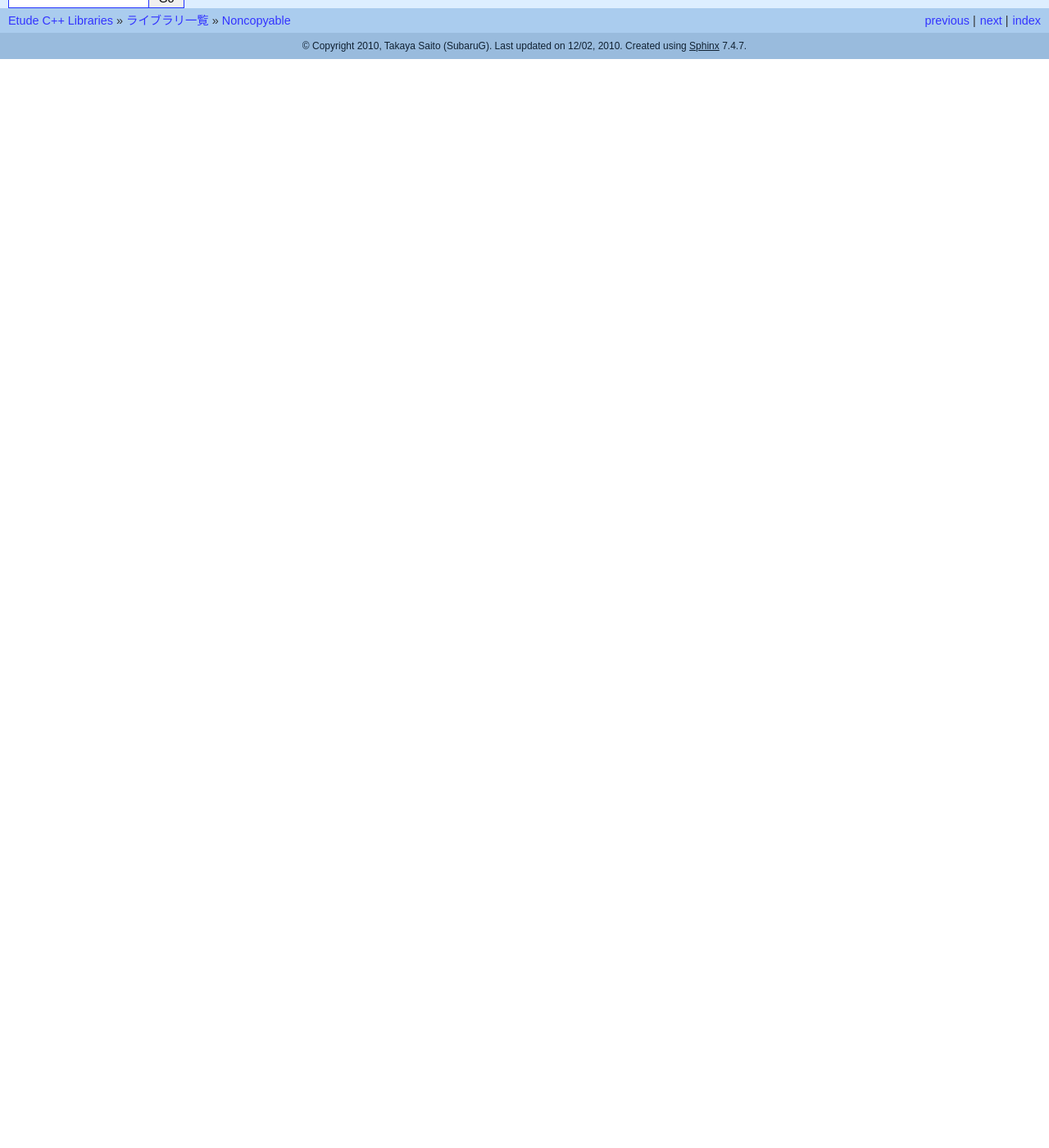
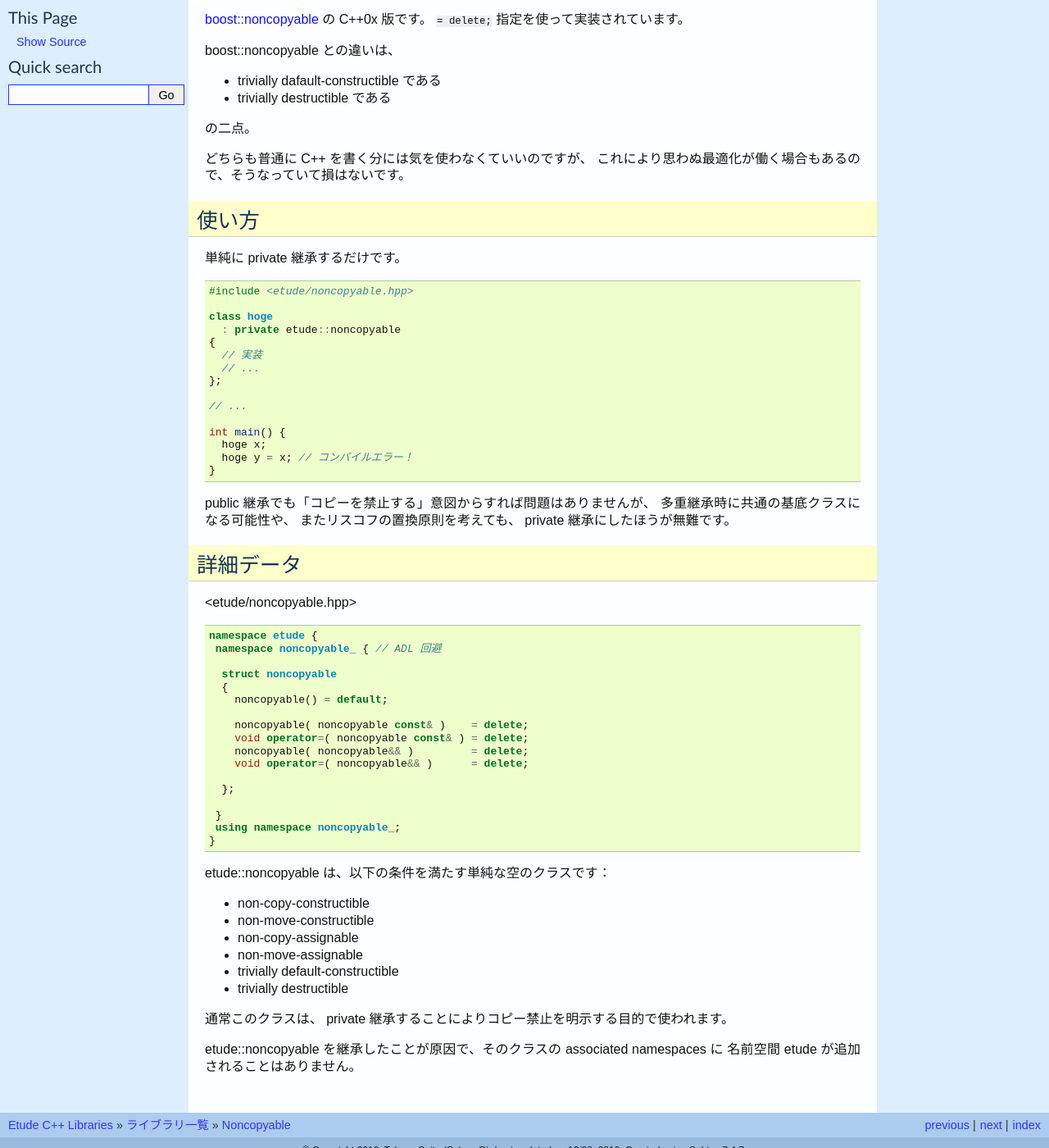
Before and after one commit to gintenlabo/etude, a Sphinx documentation site: the page built from docs/noncopyable.rst, in a window 1280 px wide and 1400 px high, scrolled down 270 px. Shown: the whole window at 82% size. Built offline with Sphinx 7.4.7, drawn with Linux system fonts in a browser that asks for light colours; before the commit the page ends 900 px from its top, so only the background shows below that; some of the changed text lies outside the part shown.

Commit message:
noncopyable のドキュメントを追加

```diff
--- a/docs/noncopyable.rst
+++ b/docs/noncopyable.rst
@@ -2,4 +2,90 @@
 Noncopyable
 ============
 
-under construction...
+
+必要なヘッダ
+  <etude/noncopyable.hpp>
+
+使い道
+  コピーできないクラスであることを明示する
+
+
+概要
+-----
+
+`boost::noncopyable <http://www.boost.org/doc/libs/1_45_0/libs/utility/utility.htm#Class_noncopyable>`_ の C++0x 版です。 ``= delete;`` 指定を使って実装されています。
+
+boost::noncopyable との違いは、
+
+- trivially dafault-constructible である
+- trivially destructible である
+
+の二点。
+
+どちらも普通に C++ を書く分には気を使わなくていいのですが、
+これにより思わぬ最適化が働く場合もあるので、そうなっていて損はないです。
+
+
+使い方
+-------
+
+単純に private 継承するだけです。 ::
+
+  #include <etude/noncopyable.hpp>
+
+  class hoge
+    : private etude::noncopyable
+  {
+    // 実装
+    // ...
+  };
+
+  // ...
+
+  int main() {
+    hoge x;
+    hoge y = x; // コンパイルエラー！
+  }
+
+
+public 継承でも「コピーを禁止する」意図からすれば問題はありませんが、
+多重継承時に共通の基底クラスになる可能性や、
+またリスコフの置換原則を考えても、 private 継承にしたほうが無難です。
+
+
+詳細データ
+-----------
+
+<etude/noncopyable.hpp> ::
+
+  namespace etude {
+   namespace noncopyable_ { // ADL 回避
+
+    struct noncopyable
+    {
+      noncopyable() = default;
+
+      noncopyable( noncopyable const& )    = delete;
+      void operator=( noncopyable const& ) = delete;
+      noncopyable( noncopyable&& )         = delete;
+      void operator=( noncopyable&& )      = delete;
+
+    };
+
+   }
+   using namespace noncopyable_;
+  }
+
+etude::noncopyable は、以下の条件を満たす単純な空のクラスです：
+
+- non-copy-constructible
+- non-move-constructible
+- non-copy-assignable
+- non-move-assignable
+- trivially default-constructible
+- trivially destructible
+
+通常このクラスは、 private 継承することによりコピー禁止を明示する目的で使われます。
+
+etude::noncopyable を継承したことが原因で、そのクラスの associated namespaces に
+名前空間 etude が追加されることはありません。
```
